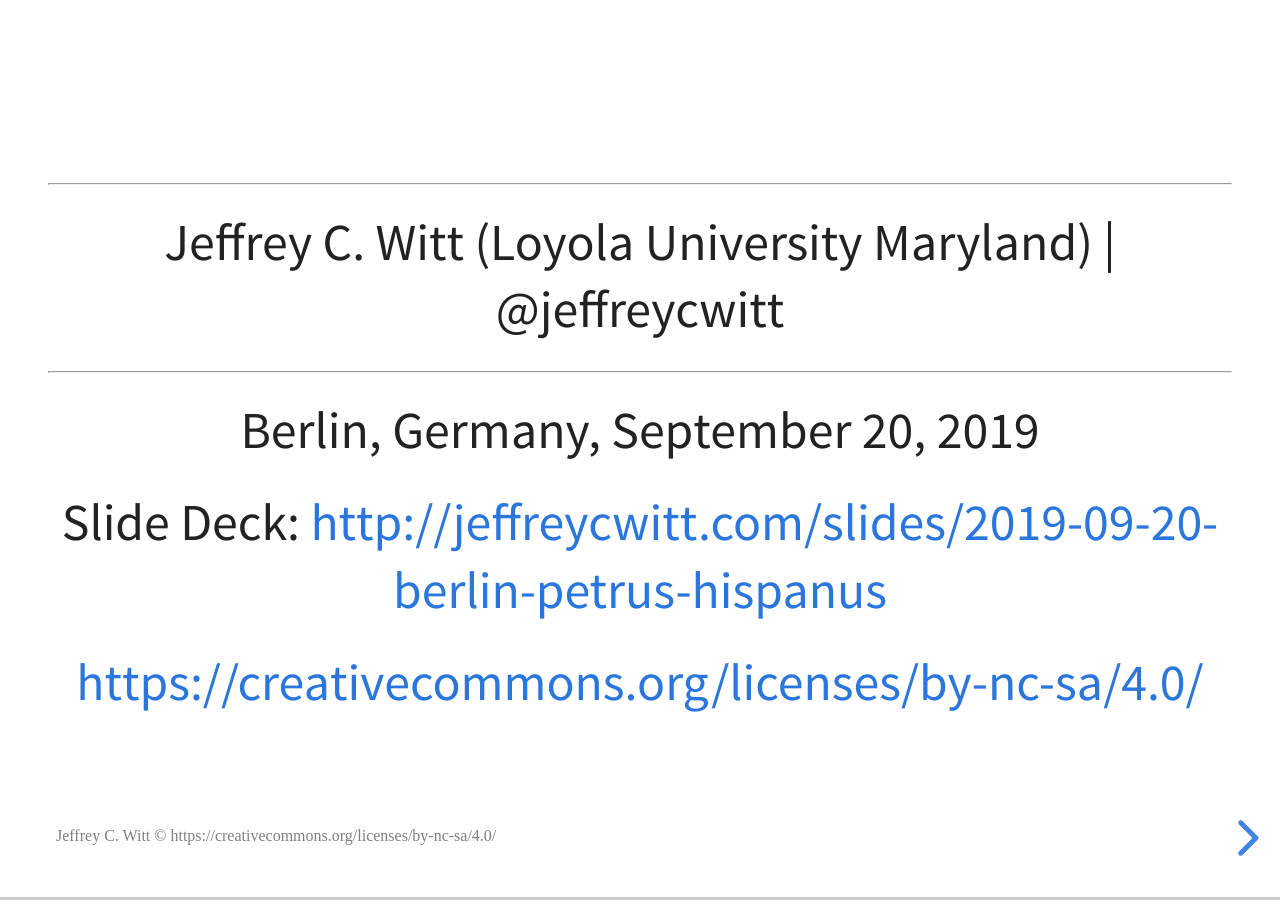
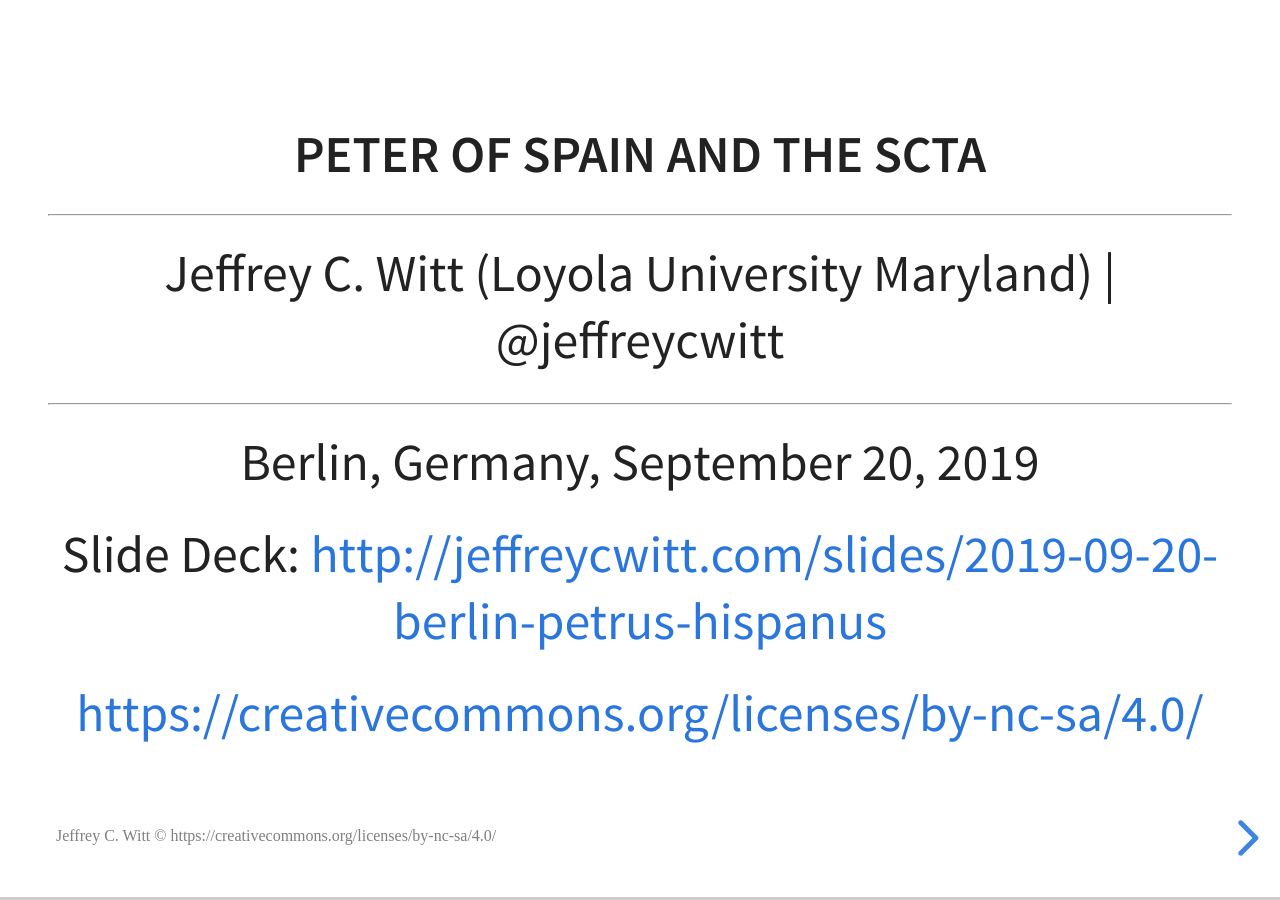
Before and after one commit to jeffreycwitt/jeffreycwitt.github.io, a Jekyll site: the page built from _slides/2019-09-29-berlin-petrus-hispanus.html, in a window 1280 px wide. Built offline with Jekyll 4.4.1, drawn with Linux system fonts in a browser that asks for light colours.

Commit message:
updated berlin peter of spain slides

```diff
--- a/_slides/2019-09-29-berlin-petrus-hispanus.html
+++ b/_slides/2019-09-29-berlin-petrus-hispanus.html
@@ -11,8 +11,7 @@
 
 
 <section>
-
-  <h4Peter of Spain and the SCTA</h4>
+  <h4>Peter of Spain and the SCTA</h4>
   <hr/>
   <p>Jeffrey C. Witt (Loyola University Maryland) | @jeffreycwitt</p>
   <hr/>
@@ -20,14 +19,14 @@
   <p>Slide Deck: <a href="http://jeffreycwitt.com/slides/2019-09-20-berlin-petrus-hispanus">http://jeffreycwitt.com/slides/2019-09-20-berlin-petrus-hispanus</a></p>
   <p><a>https://creativecommons.org/licenses/by-nc-sa/4.0/</a></p>
 </section>
-<section>
+<section data-markdown>
   1. Open Access and the SCTA
   2. Advantages of Open Machine Accessible Data
   3. Where we stand with the Peter of Spain Corpus
 </section>
 <section>
   <section data-markdown>
-    ## Is Free and on the Web Enough?
+    ### Is Free and on the Web Enough?
   </section>
   <section data-background="{{ site.assets_url }}altavilla-page.png" data-background-size="contain">
   </section>
@@ -43,23 +42,25 @@
   </section>
   <section data-background="{{ site.assets_url }}magister-sententiarum-page.png" data-background-size="contain">
   </section>
-  <section>Two Fundamental Disadvantages</section>
-  <section>Redundancy (=Unsustainability)</section>
+  <section data-markdown>
+    ### Two Fundamental Disadvantages
+  </section>
+  <section data-markdown>
+    ### Redundancy (=Unsustainability)
+  </section>
   <section data-background="https://scta.info/img_parallax.jpg" data-background-size="contain">
     Data Siloing
   </section>
-
 </section>
 <section>
   <section data-background="{{ site.assets_url }}scta-home-page.png" data-background-size="contain">
   </section>
-  <section>
-    HTTP://SCTA.INFO
+  <section data-markdown>
     The SCTA exists to be a new type of social community dedicated to the publication of scholastic texts divorced from presentation,
     freeing that data to be used in a plurality of presentations for a plurality of use cases.
   </section>
-  <section>
-    WHAT THE SCTA DOES
+  <section data-markdown>
+    ### WHAT THE SCTA DOES
     1. Maintains a set of domain specific standards for the publication of textual data as data anywhere on the web.
     2. Helps publish this decentralized data by organizing it with detailed metadata.
     3. Makes this metadata available through various APIs that client applications can make use of to display this data in any way desired.
@@ -71,15 +72,15 @@
   <p class="fragment fade-in">2. Increased Capacity for Discovery</p>
 </section>
 <section>
-  <section>
-    Transparency
+  <section data-markdown>
+    ### Transparency
   </section>
   <section data-background="{{ site.assets_url }}PeterOfSpainBerlin-2019-09-20/PeterOfSpainWebToPrint.gif" data-background-size="contain">
     <!-- The critical edition and the ambition of transparency
     connections to historical witness allow to discover difference and similarities.
     They allow us to see the layers of mediation that stand behind any text -->
   </section>
-  <section>
+  <section data-markdown>
     [rolladex/onion metaphor]
     [layer graph]
   </section>
@@ -102,14 +103,14 @@
   </section>
 </section>
 <section>
-  <section>
-    Discoverability: Basic Search
+  <section data-markdown>
+    ### Discoverability: Basic Search
   </section>
   <section data-background="{{ site.assets_url }}PeterOfSpainBerlin-2019-09-20/PeterOfSpainSearch.gif" data-background-size="contain">
   </section>
 
-  <section>
-    Discoverability: Connectivity to sources and influence
+  <section data-markdown>
+    ### Discoverability: Connectivity to sources and influence
   </section>
   <section data-background="{{ site.assets_url }}bonaventure_scholion.png">
   </section>
@@ -118,7 +119,7 @@
   <section data-background="{{ site.assets_url }}ref-diagram-bidirectional.png" data-background-size="contain">
   </section>
   <section data-transition="zoom" data-markdown>
-    # Example
+    ### Example
   </section>
   <section data-background="{{ site.assets_url }}rimini-apparatus.png" data-background-size="contain">
   </section>
@@ -133,7 +134,7 @@
   <section data-background="{{ site.assets_url }}dead-end-and-networked-connections4.png" data-background-size="contain">
   </section>
   <section data-transition="zoom" data-markdown>
-    # Client Applications and Networked Connections
+    ### Client Applications and Networked Connections
   </section>
   <section data-background="{{ site.assets_url }}dead-end-and-networked-connections5.png" data-background-size="contain">
   </section>
@@ -146,20 +147,28 @@
   </section>
   <section data-background="{{ site.assets_url }}holcotq1-network.gif" data-background-size="contain">
   </section>
-  <section>Some Peter of Spain Examples</section>
+  <section data-markdown>
+    ### Some Peter of Spain Examples
+  </section>
   <section data-background="{{ site.assets_url }}PeterOfSpainBerlin-2019-09-20/PeterOfSpainConnections1.gif" data-background-size="contain">
     <!-- [images of Peter of Spain and Dionysius connectivity] -->
   </section>
   <section data-background="{{ site.assets_url }}PeterOfSpainBerlin-2019-09-20/PeterOfSpainConnections2-Gracilis.gif" data-background-size="contain">
     <!-- [images of Peter of Spain Tractatus and Gracilis connection] (empahsizing discoverability of Gracilis from Peter of Spain) -->
   </section>
-  <section>
-    Ad fontes examples
+  <section data-background="{{ site.assets_url }}PeterOfSpainBerlin-2019-09-20/AdFontesPeterOfSpainGracilis.png" data-background-size="contain">
+  </section>
+  <section data-background="{{ site.assets_url }}PeterOfSpainBerlin-2019-09-20/AdFontesPeterOfSpainQuotations.png" data-background-size="contain">
+  </section>
+  <section data-background="{{ site.assets_url }}PeterOfSpainBerlin-2019-09-20/AdFontesPeterOfSpainGracilisFrequency.png" data-background-size="contain">
+  </section>
+  <section data-background="{{ site.assets_url }}PeterOfSpainBerlin-2019-09-20/AdFontesPeterOfSpainGracilisFilteredByAristotle.png" data-background-size="contain">
   </section>
 </section>
 <section>
-  <section>
-    Conclusion, where we stand with Peter of Spain
+  <section data-markdown>
+    ###Conclusion
+    #### Where we stand with Peter of Spain
   </section>
   <section>
     Peter of Spain Table of Contents
```
